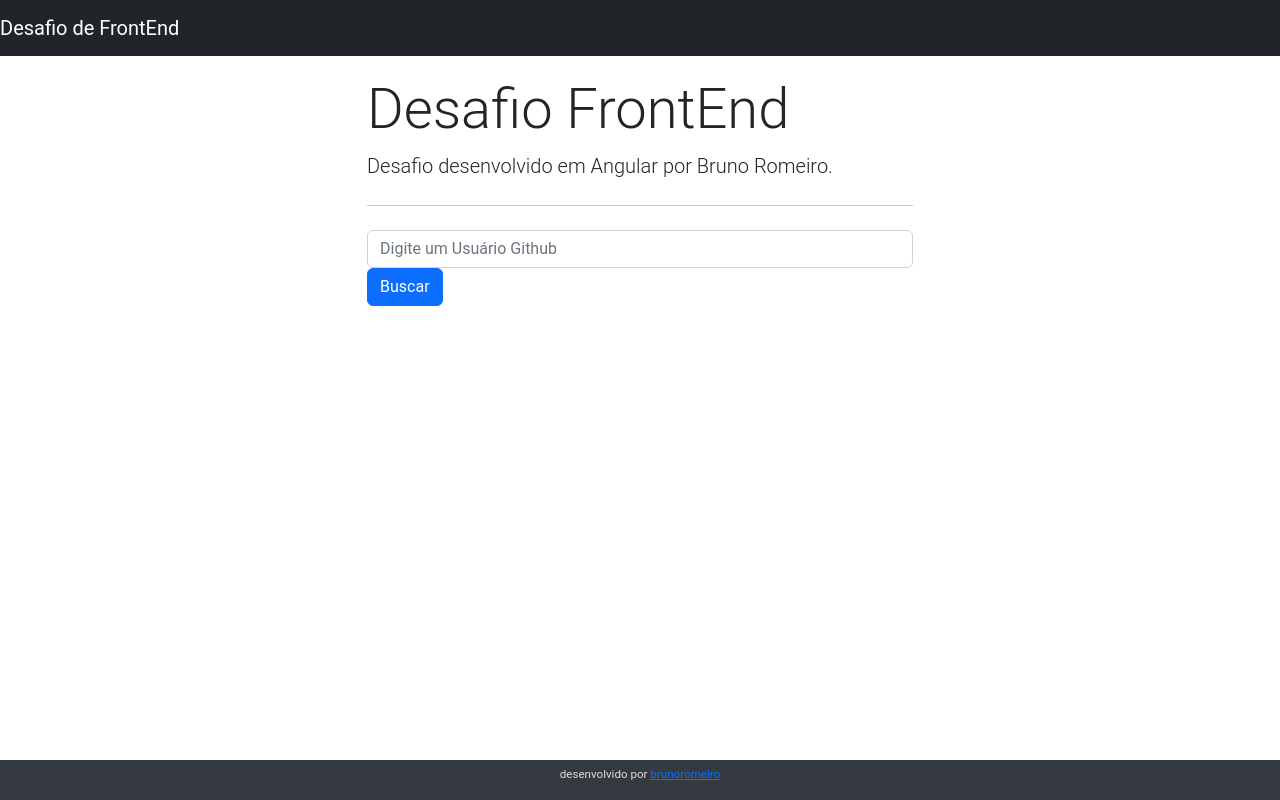
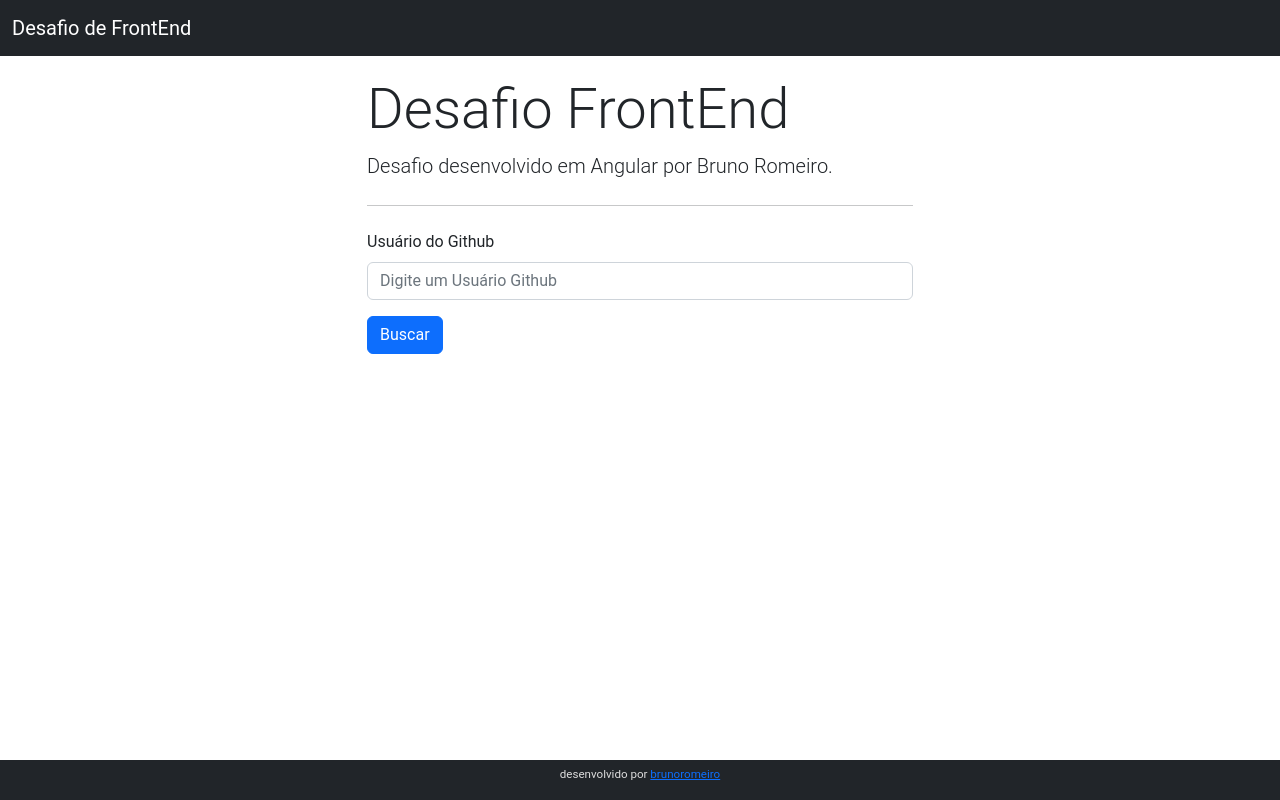
Before and after one commit to brunoromeiro/desafio-cs, an Angular app: page / in a window 1280 px wide. Built offline with nearby package versions, Linux system fonts and the light colour scheme.

Commit message:
refactor: ajuste de layout

```diff
--- a/src/app/core/footer/footer.component.scss
+++ b/src/app/core/footer/footer.component.scss
@@ -1,5 +1,5 @@
 .footer {
-  background-color: #343a40;
+  background-color: rgb(33, 37, 41, 1);/* #343a40;*/
   bottom: 0;
   color: white;
   height: 5vh;
--- a/src/app/core/header/header.component.html
+++ b/src/app/core/header/header.component.html
@@ -1,8 +1,10 @@
 <!-- <mat-toolbar color="primary">
   <span><a href="/">Desafio de Frontend</a></span>
 </mat-toolbar> -->
-<nav class="navbar navbar-dark bg-dark">
-  <a class="navbar-brand" routerLink="/" routerLinkActive="router-link-active" >
-    Desafio de FrontEnd
-  </a>
+<nav class="navbar navbar-expand-lg bg-dark">
+  <div class="container-fluid">
+    <a class="navbar-brand" routerLink="/" routerLinkActive="router-link-active" >
+      Desafio de FrontEnd
+    </a>
+  </div>
 </nav>
--- a/src/app/shared/components/home/home.component.html
+++ b/src/app/shared/components/home/home.component.html
@@ -9,7 +9,8 @@
 
           <form (ngSubmit)="onSearch()">
 
-                  <div class="form-group">
+                  <div class="mb-3">
+                    <label for="username" class="form-label">Usuário do Github</label>
                     <input placeholder="Digite um Usuário Github" id="username" name="username" [(ngModel)]="datausername" class="form-control"/>
 
                   </div>
```
